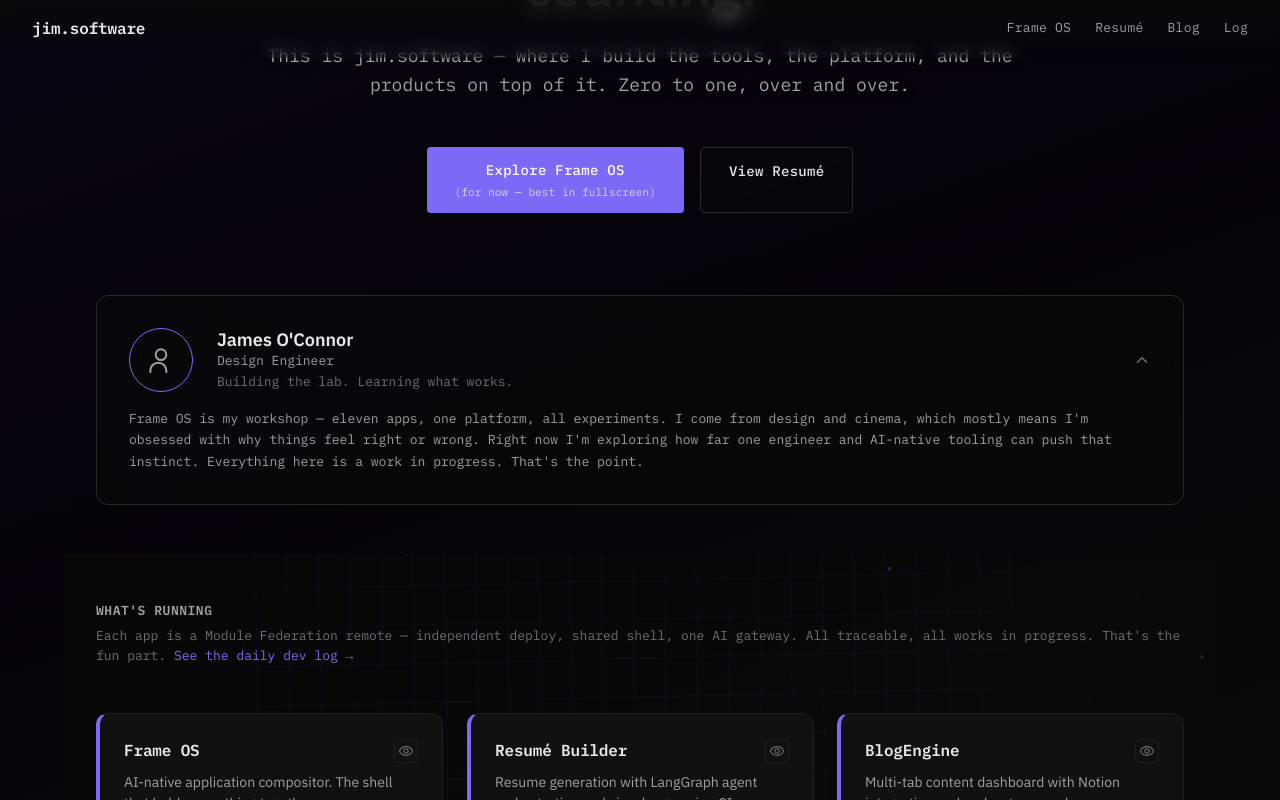
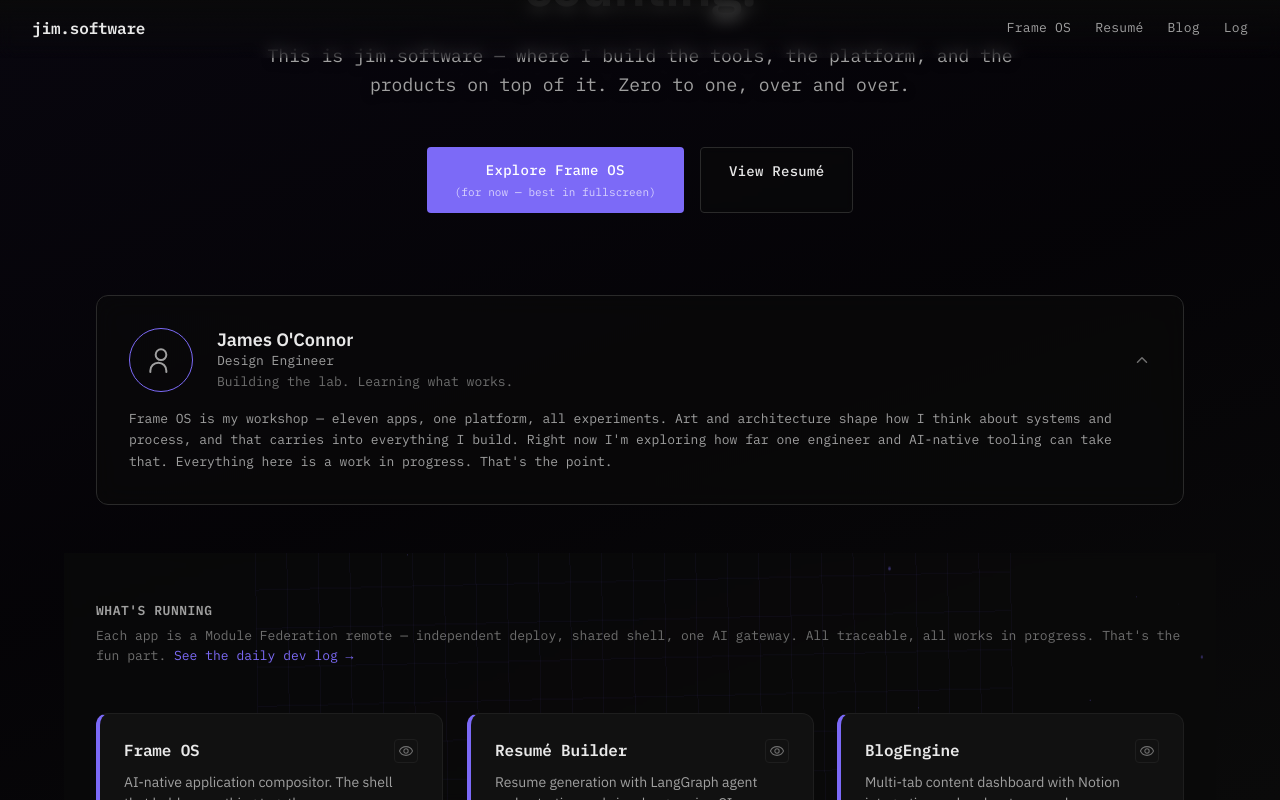
Before and after one commit to ojfbot/landing, a React (Vite) app: page / in a window 1280 px wide. Both pictures are taken after a click on the button 640 px from the left and 681 px from the top of the page. Shown: the part 321-1121 px from the top of the page. Built offline with nearby package versions, Linux system fonts and the light colour scheme.

Commit message:
copy: revise bio to active voice, emphasize art and architecture background
Replaces passive "studied/gave" phrasing with active voice. Reframes
background around art and architecture shaping systems thinking, not
cinema or feeling.

Co-Authored-By: Claude Opus 4.6 <noreply@anthropic.com>

```diff
--- a/src/components/BioCard/BioCard.tsx
+++ b/src/components/BioCard/BioCard.tsx
@@ -66,10 +66,10 @@ export function BioCard() {
         <div className={styles.body}>
           <p className={styles.bio}>
             Frame&nbsp;OS is my workshop&nbsp;— eleven apps, one platform, all
-            experiments. I come from design and cinema, which mostly means I'm
-            obsessed with why things feel right or wrong. Right now I'm exploring
-            how far one engineer and AI-native tooling can push that instinct.
-            Everything here is a work in progress. That's the point.
+            experiments. Art and architecture shape how I think about systems
+            and process, and that carries into everything I build. Right now
+            I'm exploring how far one engineer and AI-native tooling can take
+            that. Everything here is a work in progress. That's the point.
           </p>
         </div>
       </button>
```
